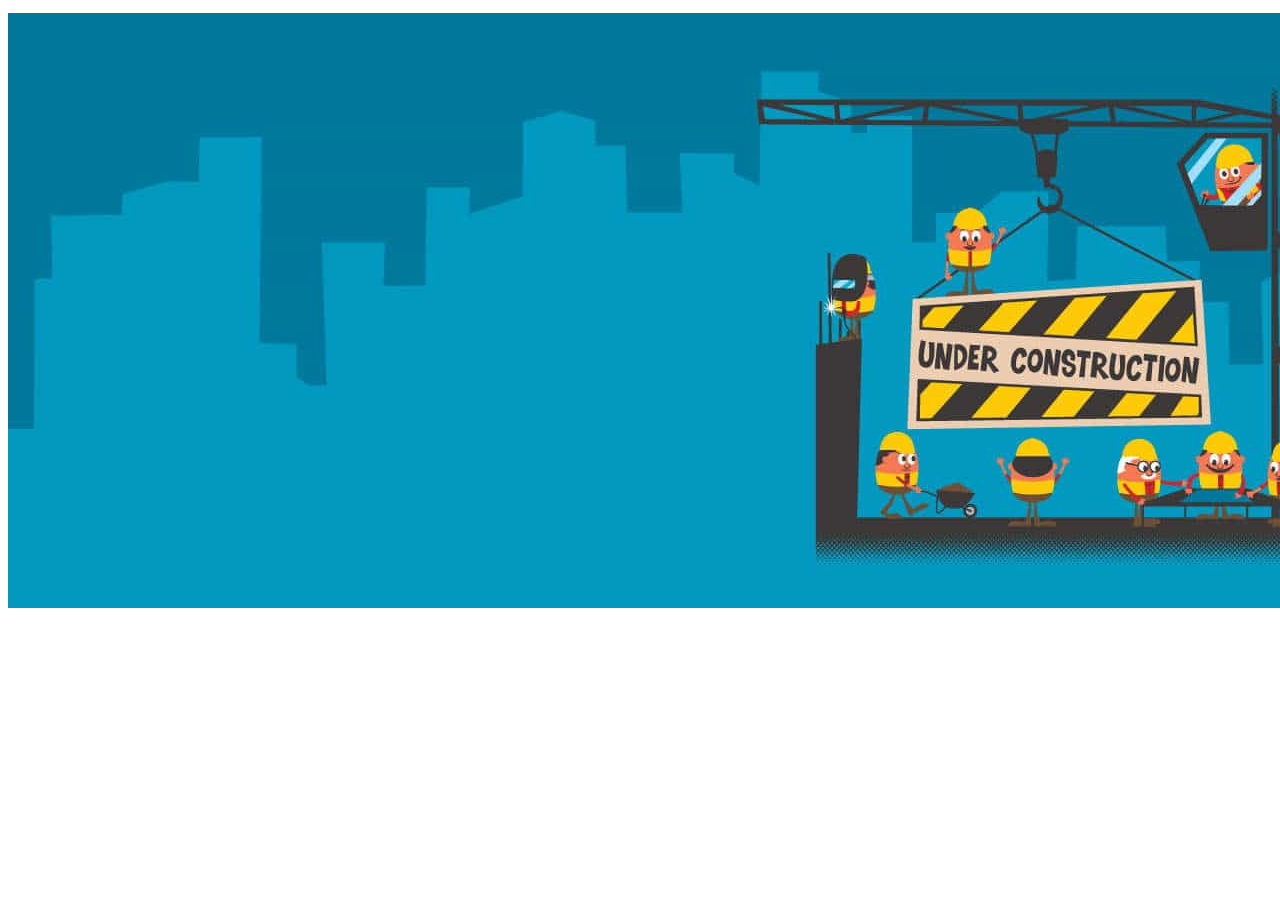
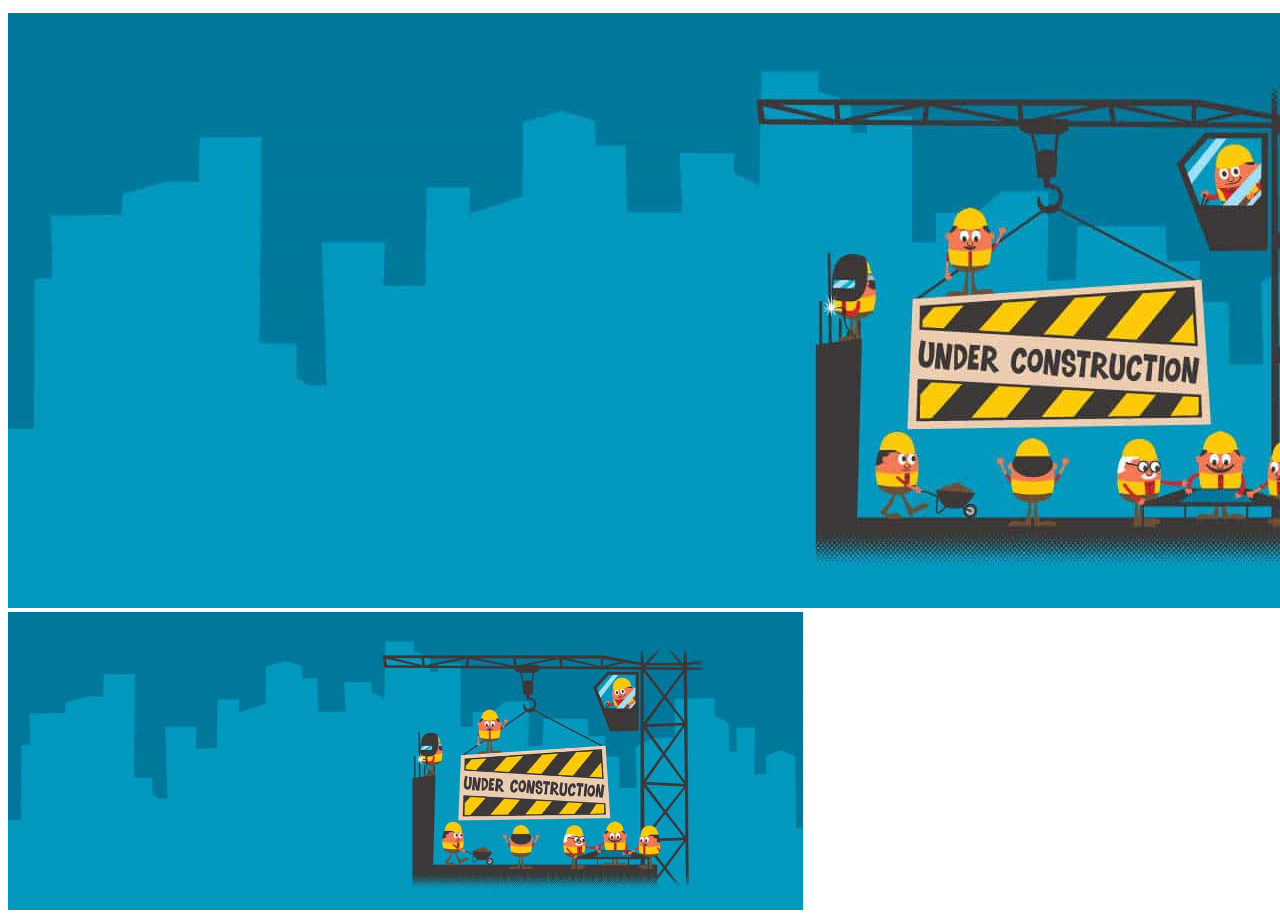
Before and after one commit to ashansw/ashansw.github.io, a plain HTML site: page index.html in a window 1280 px wide. Shown: the part 101-1023 px from the top of the page. Before the commit the page ends 800 px from the top, so only its background shows below. Drawn offline with Linux system fonts and the light colour scheme.

Commit message:
update index

```diff
--- a/index.html
+++ b/index.html
@@ -4,5 +4,6 @@
 <h1>Hello World</h1>
 <p>This site is under construction. Please come back later</p>
 <img src="uc.jpg" alt="Under construction">
+<img src="uc.jpg" alt="Under construction width="794" height="298">
 </body>
 </html>
```
